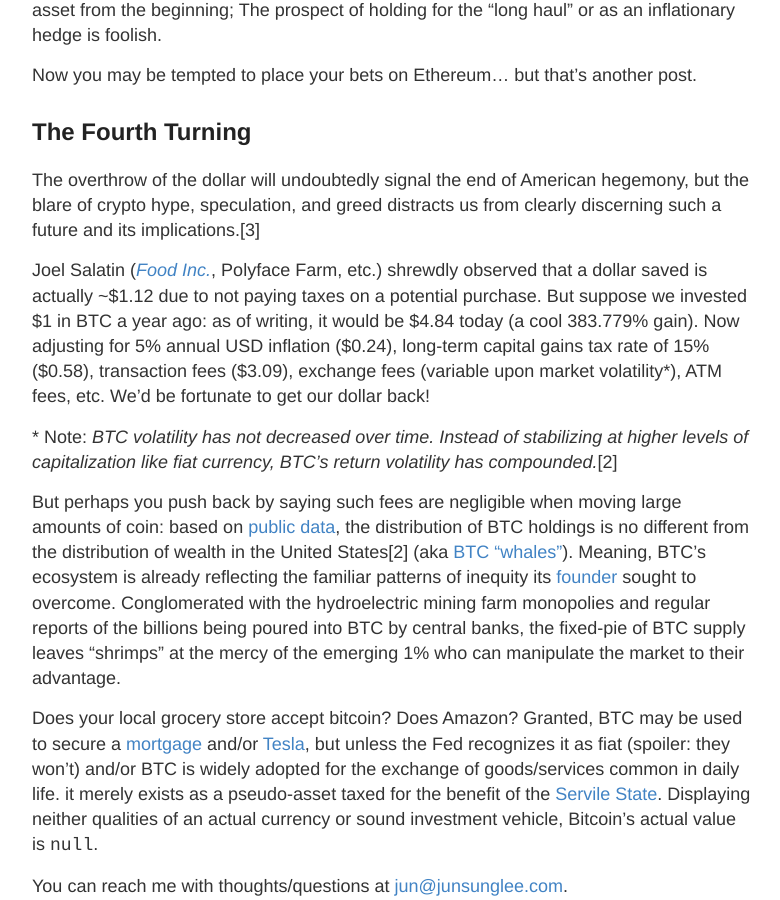
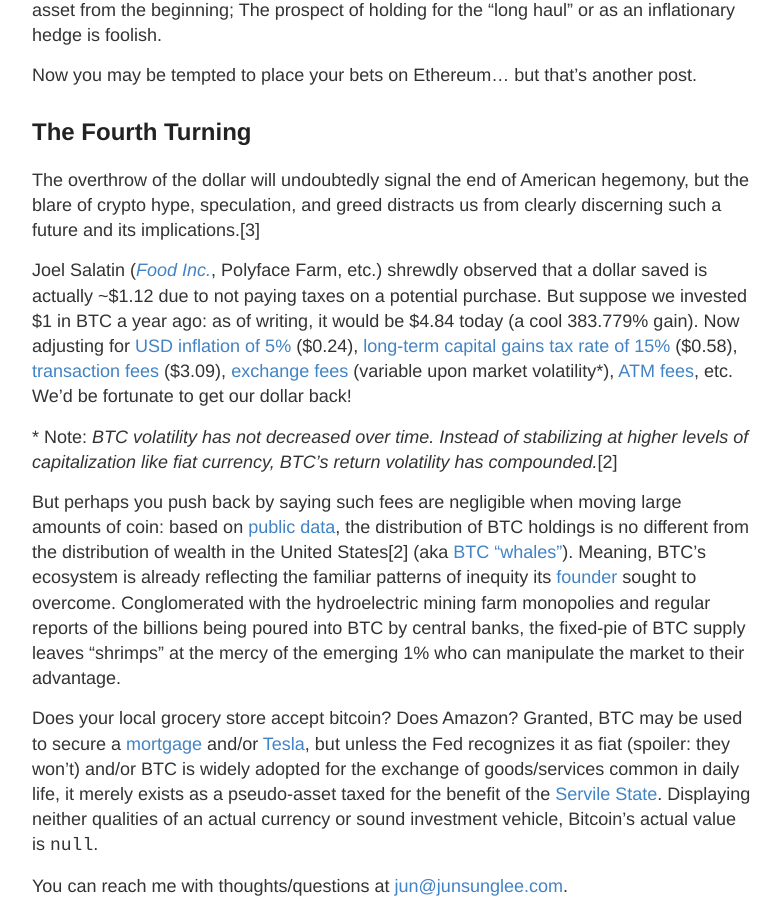
Before and after one commit to poastmil/junsunglee.com, a Jekyll site: the page built from _posts/2021-10-27-Against-Bitcoin.md, in a window 1280 px wide and 900 px high, scrolled down 1896 px. Shown: the whole window, without its empty margins (248-1028 px from the left). Built offline with Jekyll 4.4.1, drawn with Linux system fonts in a browser that asks for light colours.

Commit message:
Fixed links and formatting

```diff
--- a/_posts/2021-10-27-Against-Bitcoin.md
+++ b/_posts/2021-10-27-Against-Bitcoin.md
@@ -41,13 +41,13 @@
 
 The overthrow of the dollar will undoubtedly signal the end of American hegemony, but the blare of crypto hype, speculation, and greed distracts us from clearly discerning such a future and its implications.[3]
 
-Joel Salatin ([_Food Inc._](https://www.amazon.com/Food-Inc-Michael-Pollan/dp/B002UZ5CHO), Polyface Farm, etc.) shrewdly observed that a dollar saved is actually ~$1.12 due to not paying taxes on a potential purchase. But suppose we invested $1 in BTC a year ago: as of writing, it would be $4.84 today (a cool 383.779% gain). Now adjusting for 5% annual USD inflation ($0.24), long-term capital gains tax rate of 15% ($0.58), transaction fees ($3.09), exchange fees (variable upon market volatility\*), ATM fees, etc. We’d be fortunate to get our dollar back!
+Joel Salatin ([_Food Inc._](https://www.amazon.com/Food-Inc-Michael-Pollan/dp/B002UZ5CHO), Polyface Farm, etc.) shrewdly observed that a dollar saved is actually ~$1.12 due to not paying taxes on a potential purchase. But suppose we invested $1 in BTC a year ago: as of writing, it would be $4.84 today (a cool 383.779% gain). Now adjusting for [USD inflation of 5%](https://www.usinflationcalculator.com/inflation/current-inflation-rates/) ($0.24), [long-term capital gains tax rate of 15%](https://www.irs.gov/taxtopics/tc409) ($0.58), [transaction fees](https://ycharts.com/indicators/bitcoin_average_transaction_fee) ($3.09), [exchange fees](https://www.investopedia.com/tech/how-much-does-it-cost-buy-cryptocurrency-exchanges/) (variable upon market volatility\*), [ATM fees](https://en.wikipedia.org/wiki/Bitcoin_ATM#:~:text=While%20some%20Bitcoin%20ATMs%20are,and%20as%20low%20as%207%25.), etc. We’d be fortunate to get our dollar back!
 
 \* Note: _BTC volatility has not decreased over time. Instead of stabilizing at higher levels of capitalization like fiat currency, BTC's return volatility has compounded._[2]
 
 But perhaps you push back by saying such fees are negligible when moving large amounts of coin: based on [public data](https://insights.glassnode.com/bitcoin-supply-distribution/), the distribution of BTC holdings is no different from the distribution of wealth in the United States[2] (aka [BTC “whales”](https://www.investopedia.com/terms/b/bitcoin-whale.asp#:~:text=A%20bitcoin%20whale%20is%20a,potential%20to%20manipulate%20currency%20valuations.)). Meaning, BTC's ecosystem is already reflecting the familiar patterns of inequity its [founder](https://bitcoin.org/bitcoin.pdf) sought to overcome. Conglomerated with the hydroelectric mining farm monopolies and regular reports of the billions being poured into BTC by central banks, the fixed-pie of BTC supply leaves "shrimps" at the mercy of the emerging 1% who can manipulate the market to their advantage.
 
-Does your local grocery store accept bitcoin? Does Amazon? Granted, BTC may be used to secure a [mortgage](https://www.coindesk.com/us-mortgage-lender-uwm-plans-to-accept-bitcoin-payments) and/or [Tesla](https://www.fool.com/the-ascent/cryptocurrency/articles/musk-says-tesla-will-accept-bitcoin-payments-again-but-theres-a-catch/), but unless the Fed recognizes it as fiat (spoiler: they won't) and/or BTC is widely adopted for the exchange of goods/services common in daily life. it merely exists as a pseudo-asset taxed for the benefit of the [Servile State](https://www.amazon.com/Servile-State-Hilaire-Belloc/dp/0692282483). Displaying neither qualities of an actual currency or sound investment vehicle, Bitcoin's actual value is `null`.
+Does your local grocery store accept bitcoin? Does Amazon? Granted, BTC may be used to secure a [mortgage](https://www.coindesk.com/us-mortgage-lender-uwm-plans-to-accept-bitcoin-payments) and/or [Tesla](https://www.fool.com/the-ascent/cryptocurrency/articles/musk-says-tesla-will-accept-bitcoin-payments-again-but-theres-a-catch/), but unless the Fed recognizes it as fiat (spoiler: they won't) and/or BTC is widely adopted for the exchange of goods/services common in daily life, it merely exists as a pseudo-asset taxed for the benefit of the [Servile State](https://www.amazon.com/Servile-State-Hilaire-Belloc/dp/0692282483). Displaying neither qualities of an actual currency or sound investment vehicle, Bitcoin's actual value is `null`.
 
 You can reach me with thoughts/questions at <jun@junsunglee.com>.
 
```
